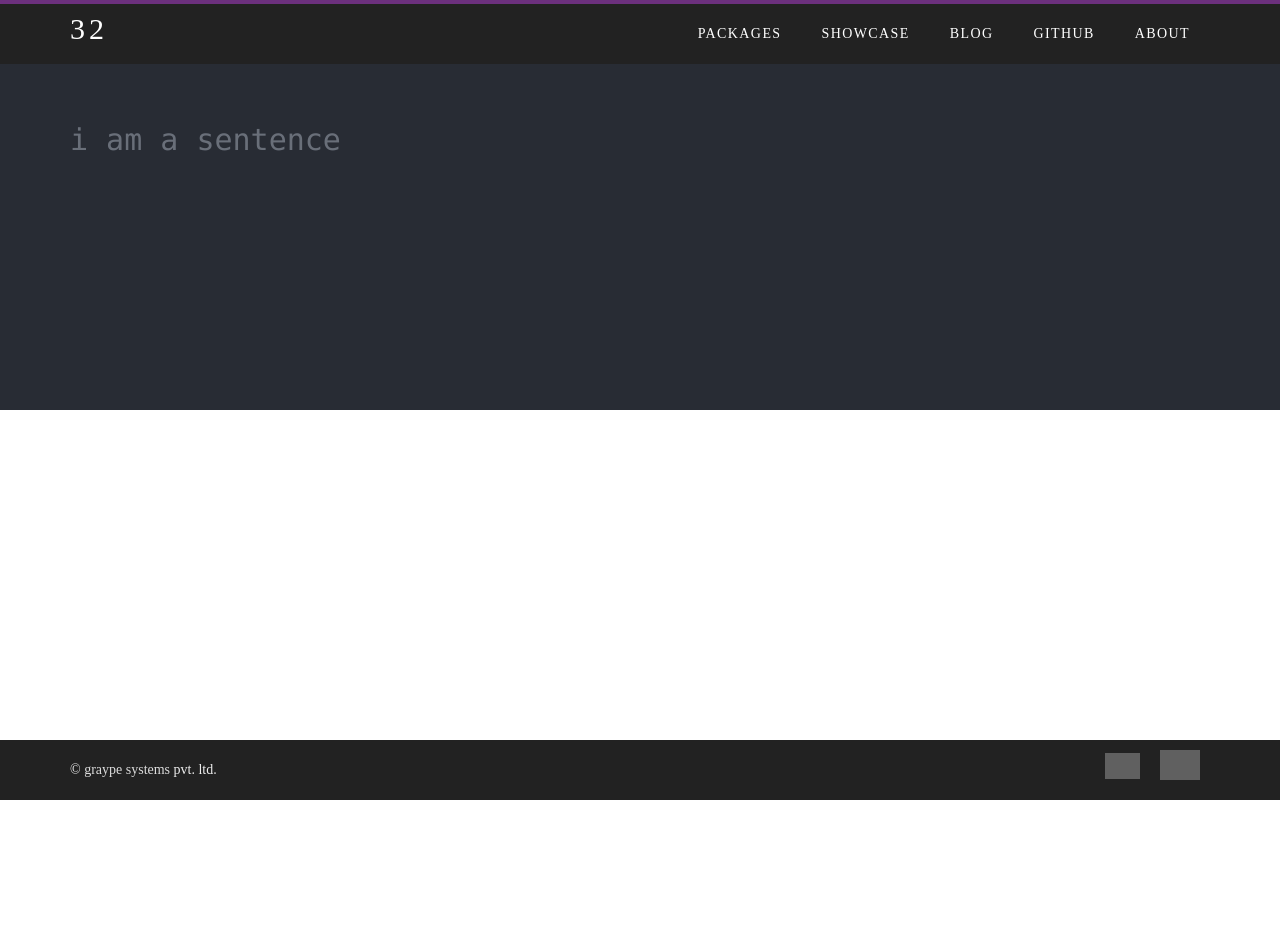
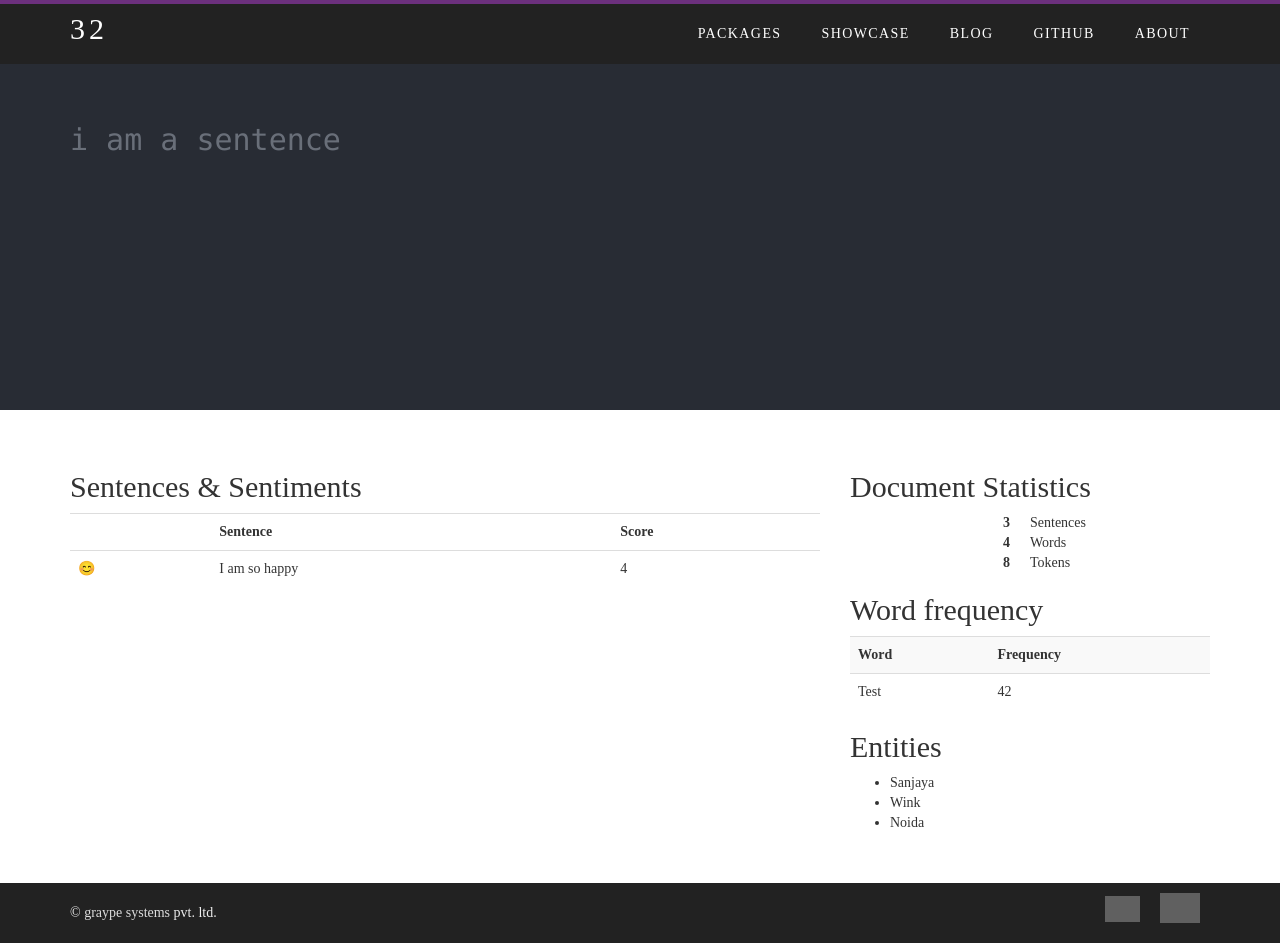
Before and after one commit to winkjs/showcase-wiz, a plain HTML site: page index.html in a window 1280 px wide. Before the commit the page ends 800 px from the top, so only its background shows below. Drawn offline with nearby package versions, Linux system fonts and the light colour scheme; grey boxes are pictures that could not be loaded; a web font is replaced by a local one.

Commit message:
feat: add markup for other elements

```diff
--- a/index.html
+++ b/index.html
@@ -56,7 +56,69 @@
           </div>
         </div>
       </div>
+
+      <br><br>
+
+      <div class="container">
+        <div class="row">
+          <div class="col-md-8">
+            <h2>Sentences & Sentiments</h2>
+            <table class="table table-hover">
+              <tr>
+                <td></td>
+                <th>Sentence</th>
+                <th>Score</th>
+              </tr>
+              <tr>
+                <td>😊</td>
+                <td>I am so happy</td>
+                <td>4</td>
+              </tr>
+            </table>
+          </div>
+          <div class="col-md-4">
+            <section>
+              <h2>Document Statistics</h2>
+              <dl class="dl-horizontal">
+                <dt>3</dt>
+                <dd>Sentences</dd>
+
+                <dt>4</dt>
+                <dd>Words</dd>
+
+                <dt>8</dt>
+                <dd>Tokens</dd>
+              </dl>
+            </section>
+
+            <section>
+              <h2>Word frequency</h2>
+              <table class="table table-striped">
+                <tr>
+                  <th>Word</th>
+                  <th>Frequency</th>
+                </tr>
+                <tr>
+                  <td>Test</td>
+                  <td>42</td>
+                </tr>
+              </table>
+            </section>
+
+            <section>
+              <h2>Entities</h2>
+              <ul>
+                <li class="person">Sanjaya</li>
+                <li class="org">Wink</li>
+                <li class="location">Noida</li>
+              </ul>
+            </section>
+          </div>
+        </div>
+      </div>
     </main>
+
+    <div class="clearfix">&nbsp;</div><br><br>
 
     <!-- Footer -->
     <footer>
```
